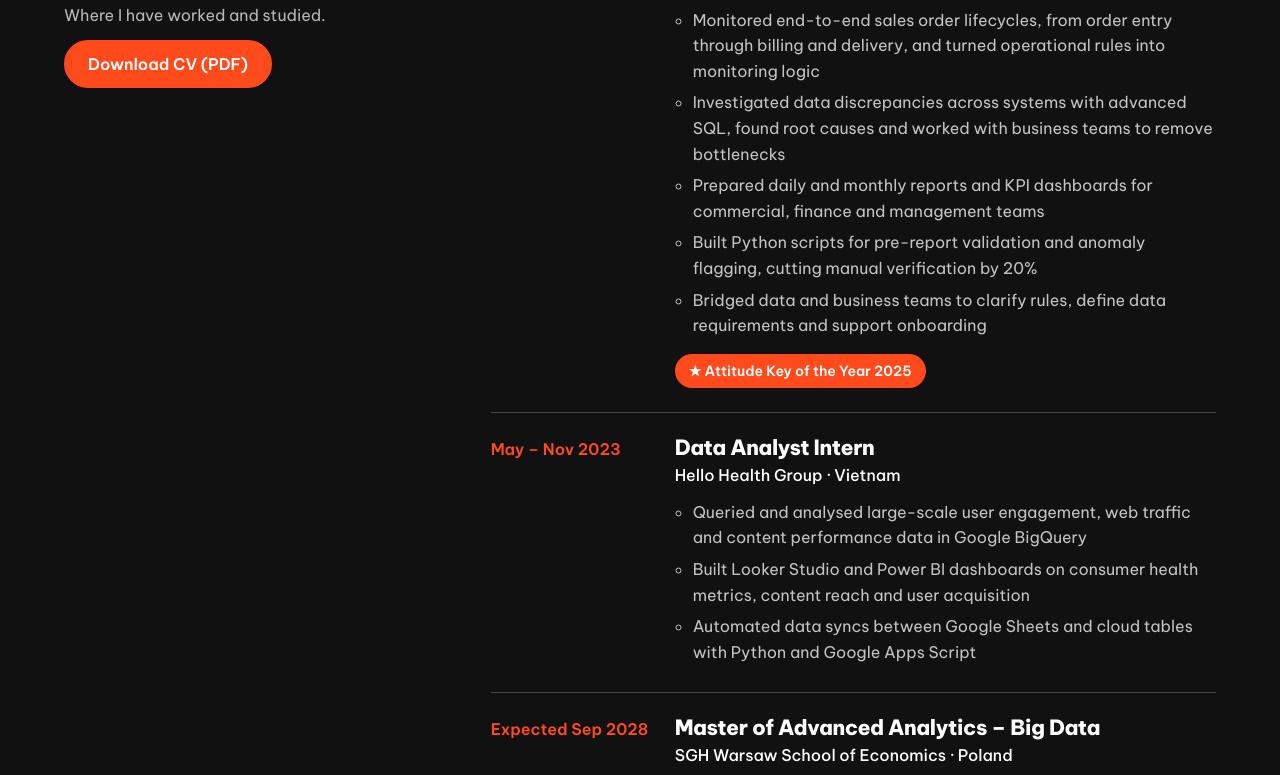
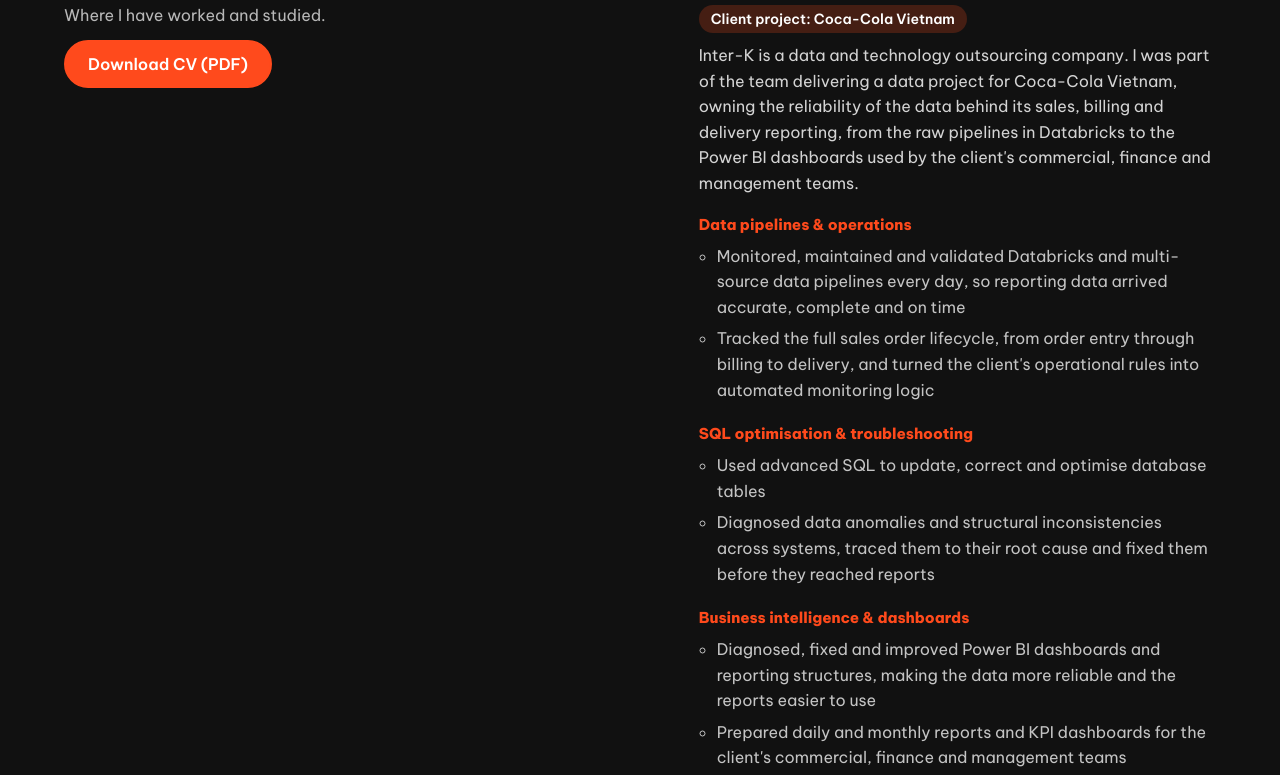
Before and after one commit to buianhkiet110703/buianhkiet110703.github.io, a plain HTML site: page index.html in a window 1280 px wide. Shown: the part 1631-2406 px from the top of the page. Drawn offline with Linux system fonts and the light colour scheme.

Commit message:
Rewrite Inter-K experience: Data Analyst on Coca-Cola Vietnam project

```diff
--- a/index.html
+++ b/index.html
@@ -83,12 +83,15 @@ nav .links a:hover,nav .links a:focus-visible{color:var(--ink)}
 .exp .sub+.jobs{margin-bottom:28px}
 @media(min-width:901px){.exp .side{position:sticky;top:90px;align-self:start}}
 .jobs{list-style:none;margin:0;padding:0}
-.jobs>li{display:grid;grid-template-columns:10em minmax(0,1fr);gap:8px 24px;padding:24px 0;border-top:1px solid color-mix(in srgb,var(--bg) 22%,var(--ink))}
+.jobs>li{display:grid;grid-template-columns:11.5em minmax(0,1fr);gap:8px 24px;padding:24px 0;border-top:1px solid color-mix(in srgb,var(--bg) 22%,var(--ink))}
 .jobs .when{font-weight:600;color:var(--acc)}
 .jobs h3{margin-bottom:4px}
 .jobs .co{font-weight:500;margin-bottom:8px}
 .jobs ul{margin:0;padding-left:18px;color:color-mix(in srgb,var(--bg) 75%,var(--ink))}
 .jobs ul li{padding:3px 0}
+.jobs .client{display:inline-block;margin:0 0 10px;padding:3px 12px;border-radius:999px;background:color-mix(in srgb,var(--acc) 22%,var(--ink));color:var(--bg);font-weight:600;font-size:14px}
+.jobs .jintro{color:color-mix(in srgb,var(--bg) 82%,var(--ink));margin:0 0 6px}
+.jobs h4{font-size:15px;font-weight:700;color:var(--acc);margin:16px 0 4px}
 .jobs .badge{display:inline-flex;gap:8px;align-items:center;margin-top:12px;background:var(--acc);color:#fff;border-radius:999px;padding:6px 14px;font-weight:600;font-size:14px;text-decoration:none}
 .award-band{background:radial-gradient(55% 75% at 72% 50%,rgba(255,74,28,.42),transparent 72%),#140e0c;color:#f4ece6}
 .award{display:grid;grid-template-columns:minmax(0,.85fr) minmax(0,1.5fr);gap:40px 56px;align-items:center}
@@ -282,9 +285,17 @@ wa:"Prawo do pracy w Polsce na pełny etat lub część etatu, bez konieczności
 };
 const FACTS=[["2+",{en:"years working with data",pl:"lat pracy z danymi"}],["20%",{en:"less manual data checking",pl:"mniej ręcznej weryfikacji danych"}],["C1",{en:"professional English",pl:"angielski na poziomie zawodowym"}],["2025",{en:"Attitude Key of the Year, Inter-K",pl:"Attitude Key of the Year, Inter-K"}]];
 const JOBS=[
- {when:{en:"Mar 2025 – Sep 2026",pl:"03.2025 – 09.2026"},t:"Data Analyst & Analytics Engineer",co:"Inter-K JSC · Vietnam",award:1,pts:{
-  en:["Monitored end-to-end sales order lifecycles, from order entry through billing and delivery, and turned operational rules into monitoring logic","Investigated data discrepancies across systems with advanced SQL, found root causes and worked with business teams to remove bottlenecks","Prepared daily and monthly reports and KPI dashboards for commercial, finance and management teams","Built Python scripts for pre-report validation and anomaly flagging, cutting manual verification by 20%","Bridged data and business teams to clarify rules, define data requirements and support onboarding"],
-  pl:["Monitorowałem pełny cykl życia zamówień sprzedażowych, od przyjęcia przez fakturowanie po dostawę, i przekładałem zasady operacyjne na logikę monitoringu","Badałem rozbieżności danych między systemami za pomocą zaawansowanego SQL, znajdowałem przyczyny źródłowe i razem z zespołami biznesowymi usuwałem wąskie gardła","Przygotowywałem dzienne i miesięczne raporty oraz dashboardy KPI dla zespołów handlowych, finansowych i zarządu","Stworzyłem skrypty w Pythonie do walidacji danych przed raportowaniem i oznaczania anomalii, ograniczając ręczną weryfikację o 20%","Łączyłem zespoły danych i biznesu: doprecyzowywałem zasady, definiowałem wymagania dotyczące danych i wspierałem wdrażanie nowych osób"]}},
+ {when:{en:"Mar 2025 – Sep 2026",pl:"03.2025 – 09.2026"},t:"Data Analyst",co:"Inter-K JSC · Vietnam",award:1,
+  client:{en:"Client project: Coca-Cola Vietnam",pl:"Projekt dla klienta: Coca-Cola Vietnam"},
+  intro:{en:"Inter-K is a data and technology outsourcing company. I was part of the team delivering a data project for Coca-Cola Vietnam, owning the reliability of the data behind its sales, billing and delivery reporting, from the raw pipelines in Databricks to the Power BI dashboards used by the client's commercial, finance and management teams.",pl:"Inter-K to firma outsourcingowa z obszaru danych i technologii. Byłem częścią zespołu realizującego projekt danych dla Coca-Cola Vietnam i odpowiadałem za wiarygodność danych w raportach sprzedaży, rozliczeń i dostaw, od surowych pipeline'ów w Databricks po dashboardy Power BI używane przez zespoły handlowe, finansowe i zarząd klienta."},
+  groups:[
+   [{en:"Data pipelines & operations",pl:"Pipeline'y danych i operacje"},{en:["Monitored, maintained and validated Databricks and multi-source data pipelines every day, so reporting data arrived accurate, complete and on time","Tracked the full sales order lifecycle, from order entry through billing to delivery, and turned the client's operational rules into automated monitoring logic"],pl:["Codziennie monitorowałem, utrzymywałem i walidowałem pipeline'y danych w Databricks i z wielu źródeł, aby dane do raportów były dokładne, kompletne i dostarczane na czas","Śledziłem pełny cykl życia zamówień sprzedażowych, od przyjęcia przez fakturowanie po dostawę, i przekładałem zasady operacyjne klienta na zautomatyzowaną logikę monitoringu"]}],
+   [{en:"SQL optimisation & troubleshooting",pl:"Optymalizacja SQL i rozwiązywanie problemów"},{en:["Used advanced SQL to update, correct and optimise database tables","Diagnosed data anomalies and structural inconsistencies across systems, traced them to their root cause and fixed them before they reached reports"],pl:["Wykorzystywałem zaawansowany SQL do aktualizacji, korekty i optymalizacji tabel w bazie danych","Diagnozowałem anomalie danych i niespójności strukturalne między systemami, docierałem do ich przyczyn i usuwałem je, zanim trafiły do raportów"]}],
+   [{en:"Business intelligence & dashboards",pl:"Business Intelligence i dashboardy"},{en:["Diagnosed, fixed and improved Power BI dashboards and reporting structures, making the data more reliable and the reports easier to use","Prepared daily and monthly reports and KPI dashboards for the client's commercial, finance and management teams"],pl:["Diagnozowałem, naprawiałem i ulepszałem dashboardy oraz struktury raportowe w Power BI, zwiększając wiarygodność danych i wygodę korzystania z raportów","Przygotowywałem dzienne i miesięczne raporty oraz dashboardy KPI dla zespołów handlowych, finansowych i zarządu klienta"]}],
+   [{en:"Automation & data quality",pl:"Automatyzacja i jakość danych"},{en:["Built Python scripts for pre-report validation and anomaly flagging, cutting manual verification by 20%"],pl:["Stworzyłem skrypty w Pythonie do walidacji danych przed raportowaniem i oznaczania anomalii, ograniczając ręczną weryfikację o 20%"]}],
+   [{en:"Stakeholder management",pl:"Współpraca z interesariuszami"},{en:["Worked closely with the client's stakeholders and end users to agree on requirements, clarify business logic and turn complex needs into reliable technical deliverables","Supported onboarding of new team members on business rules and data requirements"],pl:["Ściśle współpracowałem z interesariuszami i użytkownikami końcowymi klienta, aby uzgadniać wymagania, doprecyzowywać logikę biznesową i przekładać złożone potrzeby na niezawodne rozwiązania techniczne","Wspierałem wdrażanie nowych członków zespołu w zasady biznesowe i wymagania dotyczące danych"]}],
+   [{en:"Recognition",pl:"Wyróżnienie"},{en:["Received Inter-K's Attitude Key of the Year 2025 for exceptional dedication, technical rigour and reliability"],pl:["Otrzymałem nagrodę Inter-K Attitude Key of the Year 2025 za wyjątkowe zaangażowanie, rzetelność techniczną i niezawodność"]}]
+  ],pts:{en:[],pl:[]}},
  {when:{en:"May – Nov 2023",pl:"05.2023 – 11.2023"},t:"Data Analyst Intern",co:"Hello Health Group · Vietnam",pts:{
   en:["Queried and analysed large-scale user engagement, web traffic and content performance data in Google BigQuery","Built Looker Studio and Power BI dashboards on consumer health metrics, content reach and user acquisition","Automated data syncs between Google Sheets and cloud tables with Python and Google Apps Script"],
   pl:["Wyszukiwałem i analizowałem dane o zaangażowaniu użytkowników, ruchu na stronach i skuteczności treści na dużą skalę w Google BigQuery","Budowałem dashboardy w Looker Studio i Power BI dotyczące wskaźników użytkowników, zasięgu treści i pozyskiwania użytkowników","Zautomatyzowałem synchronizację danych między Google Sheets a tabelami w chmurze przy użyciu Pythona i Google Apps Script"]}},
@@ -358,7 +369,7 @@ const render=()=>{
   document.querySelectorAll("[data-i]").forEach(el=>{el.textContent=t(el.dataset.i)});
   document.querySelectorAll(".lang button").forEach(b=>b.setAttribute("aria-pressed",b.dataset.l===lang));
   $("#facts").innerHTML=FACTS.map(f=>'<div><b>'+esc(f[0])+'</b><span>'+esc(L(f[1]))+'</span></div>').join("");
-  const jobLi=j=>'<li><div class="when">'+esc(L(j.when))+'</div><div><h3>'+esc(L(j.t))+'</h3><div class="co">'+esc(j.co)+'</div>'+(L(j.pts).length?'<ul>'+L(j.pts).map(x=>'<li>'+esc(x)+'</li>').join("")+'</ul>':'')+(j.award?'<a class="badge" href="#award">★ Attitude Key of the Year 2025</a>':'')+'</div></li>';
+  const jobLi=j=>'<li><div class="when">'+esc(L(j.when))+'</div><div><h3>'+esc(L(j.t))+'</h3><div class="co">'+esc(j.co)+'</div>'+(j.client?'<div class="client">'+esc(L(j.client))+'</div>':'')+(j.intro?'<p class="jintro">'+esc(L(j.intro))+'</p>':'')+(j.groups?j.groups.map(g=>'<h4>'+esc(L(g[0]))+'</h4><ul>'+L(g[1]).map(x=>'<li>'+esc(x)+'</li>').join("")+'</ul>').join(""):'')+(L(j.pts).length?'<ul>'+L(j.pts).map(x=>'<li>'+esc(x)+'</li>').join("")+'</ul>':'')+(j.award?'<a class="badge" href="#award">★ Attitude Key of the Year 2025</a>':'')+'</div></li>';
   $("#jobs").innerHTML=JOBS.map(jobLi).join("");
   $("#sheet").innerHTML='<h3>Anh Kiet Bui (Alex)</h3><div class="r">Analytics Engineering · Data Analyst · Business Intelligence</div><div class="c">Warsaw, Poland · +48 503 369 182 · '+esc(EMAIL)+'</div><div class="c">'+esc(t("wa"))+'</div>'+
     '<h4>'+esc(t("exp"))+'</h4>'+JOBS.slice(0,2).map(row).join("")+
```
